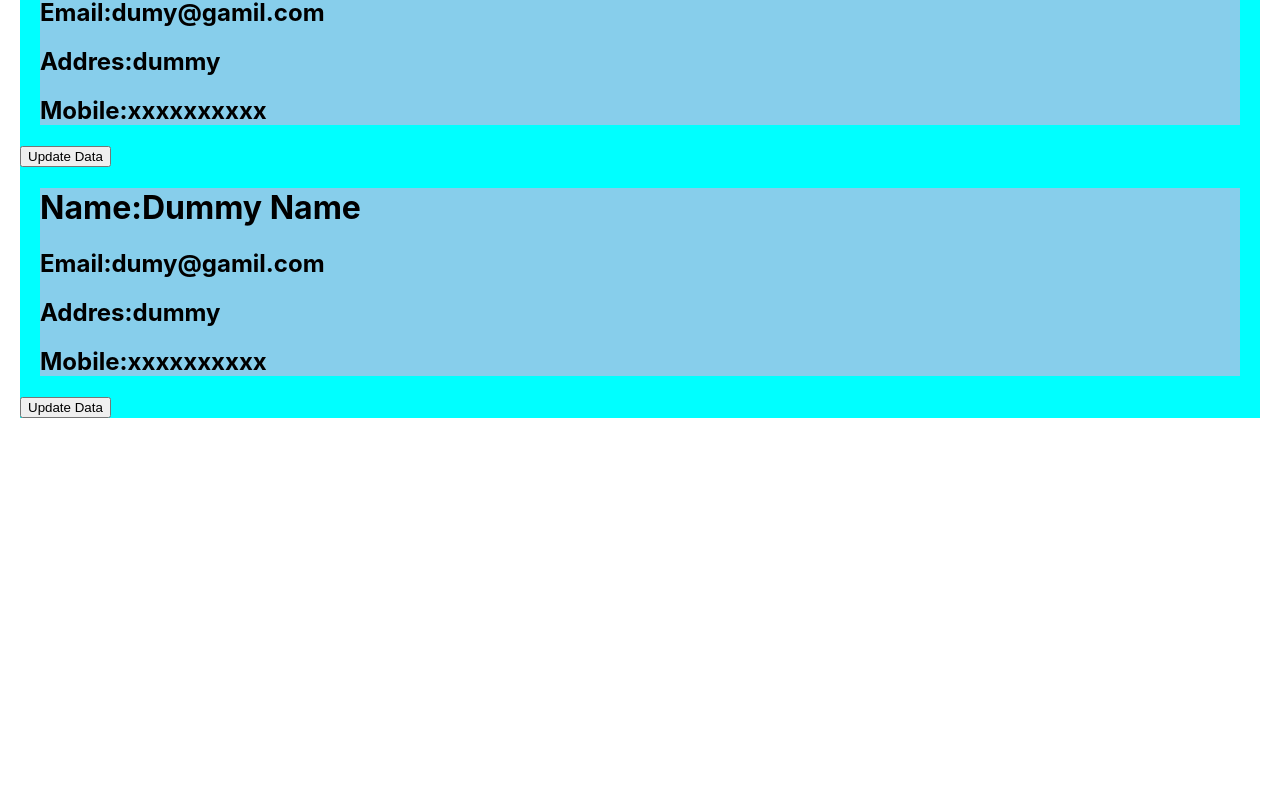
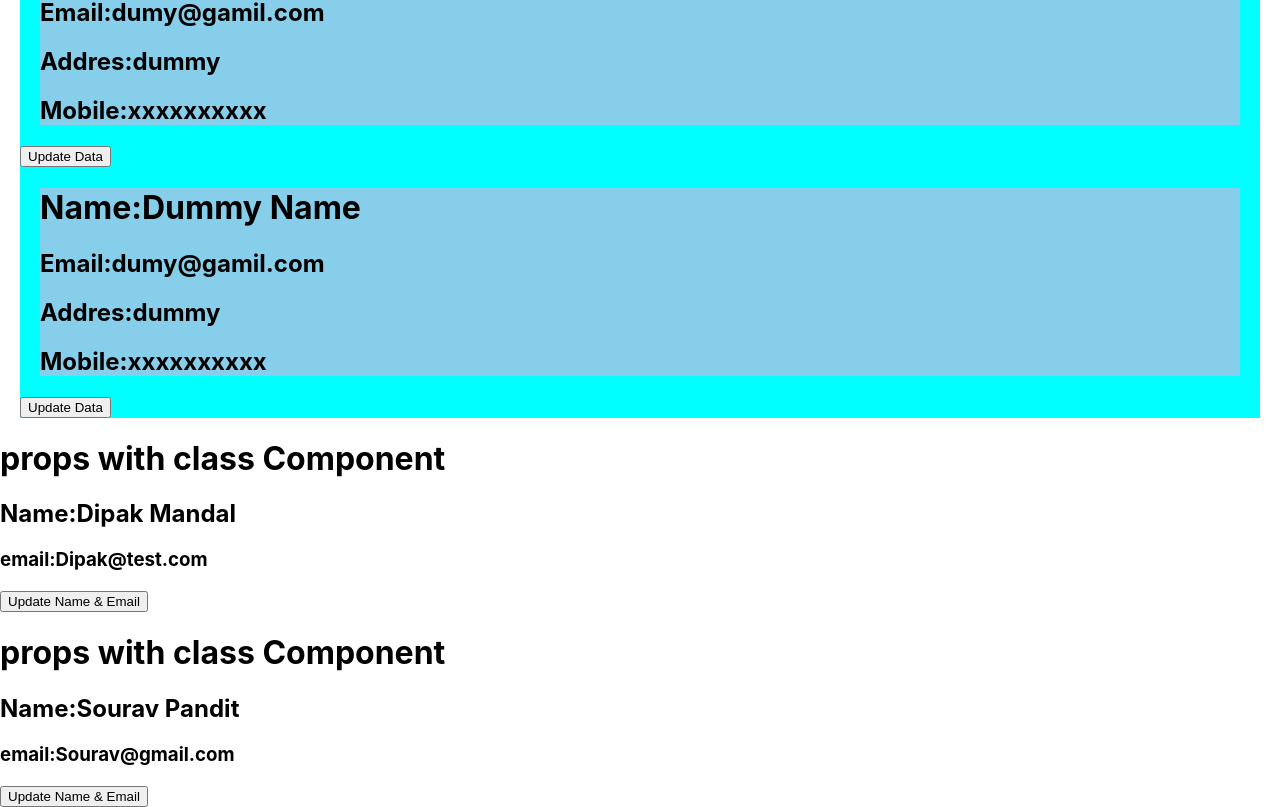
Before and after one commit to dbsmandal/React-Tutorial, a React (Create React App) app in the folder react-tutorial/: page / in a window 1280 px wide. Shown: the part 3147-3954 px from the top of the page. Before the commit the page ends 3585 px from the top, so only its background shows below. Built offline with nearby package versions, Linux system fonts and the light colour scheme.

Commit message:
class component props

```diff
--- a/react-tutorial/src/App.js
+++ b/react-tutorial/src/App.js
@@ -5,6 +5,7 @@ import StateInFunCompo from './State/StateInFunCompo';
 import UseStateClass from './State/UseStateClass';
 import UseStateFun from './State/UseStateFun';
 import FunPropsBtnClick from './Props/FunPropsBtnClick'
+import ClassProps from './Props/ClassProps';
 function App() {
   return (
   <><div>
@@ -26,6 +27,9 @@ function App() {
  <div className="FunProps-mulple-data">
   <FunPropsBtnClick/>
  </div>
+ <div className="classProps">
+  <ClassProps/>
+ </div>
 
 
   </>
--- /dev/null
+++ b/react-tutorial/src/Props/ClassProps.js
@@ -0,0 +1,31 @@
+import React from "react";
+// import {UseState} from "react";
+import StudentClass from "./StudentClass";
+
+
+
+class ClassProps extends React.Component{
+    constructor()
+    {
+      super();
+      this.state={
+        name:"Dipak Mandal",
+        email:"Dipak@test.com",
+        name2:"Sourav Pandit",
+        email2:"Sourav@gmail.com"
+      }
+    }
+
+    render(){
+        return(
+            <>
+   <StudentClass name={this.state.name} email={this.state.email}></StudentClass>
+       <button onClick={()=>this.setState({name:"Dbsmandal",email:"dbsmandal@gmail.com"})} >Update Name & Email</button>
+       <StudentClass name={this.state.name2} email={this.state.email2}></StudentClass>
+       <button onClick={()=>this.setState({name2:"Sorav pandit as a dancer",email2:"SoravDancer@gmail.com"})} >Update Name & Email</button>
+
+            </>
+        )
+    }
+}
+export default ClassProps;
--- /dev/null
+++ b/react-tutorial/src/Props/StudentClass.js
@@ -0,0 +1,17 @@
+import React from "react";
+
+class StudentClass extends React.Component{
+    render(){
+        console.log(this.props)
+        return(
+            <>
+            <h1>props with class Component</h1>
+            <h2>Name:{this.props.name}</h2>
+            <h3>email:{this.props.email}</h3>
+            </>
+
+
+        )
+    }
+}
+export default StudentClass;
```
